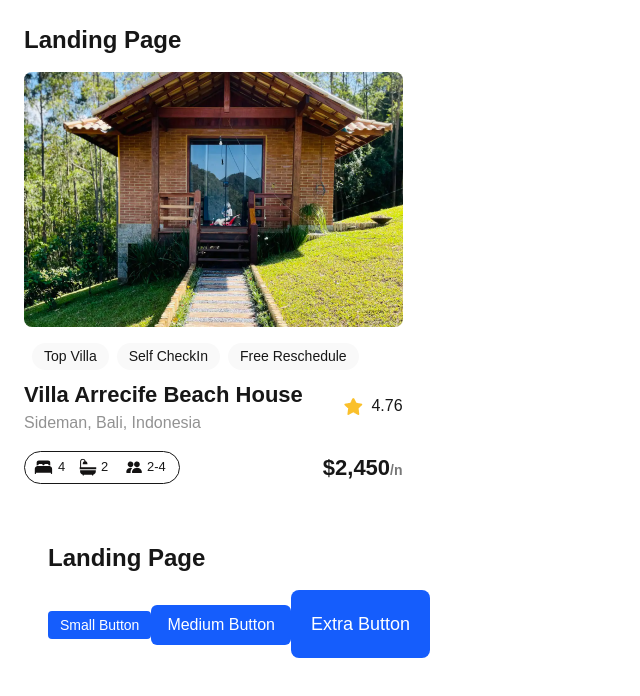
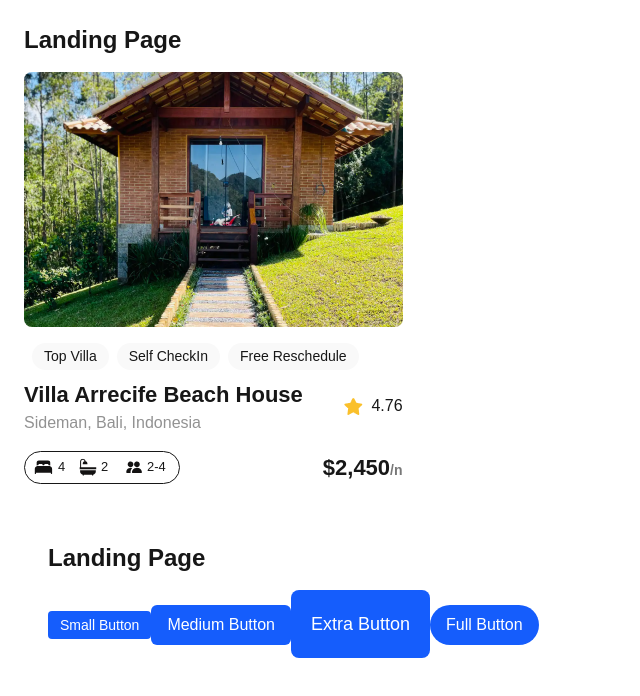
Before and after one commit to Merisola/alx-project-0x00-setup, a Next.js app in the folder alx-project-0x00/: page /landing in a window 1280 px wide. Shown: the top 696 px of the page, without its empty margins (0-640 px from the left). Built offline with nearby package versions, Linux system fonts and the light colour scheme.

Commit message:
updated button

```diff
--- a/alx-project-0x00/components/Button.tsx
+++ b/alx-project-0x00/components/Button.tsx
@@ -12,6 +12,7 @@
     "rounded-sm": "rounded-sm",
     "rounded-md": "rounded-md",
     "rounded-lg": "rounded-lg",
+    "rounded-full": "rounded-full"
   };
 
   return (
--- a/alx-project-0x00/interfaces/index.ts
+++ b/alx-project-0x00/interfaces/index.ts
@@ -6,5 +6,6 @@
 export interface ButtonProps {
   title: string;
   size: "small" | "medium" | "large";
-  shape: "rounded-sm" | "rounded-md" | "rounded-lg";
+  shape: "rounded-sm" | "rounded-md" | "rounded-lg" | "rounded-full";
+  styles?: string;
 }
--- a/alx-project-0x00/pages/landing.tsx
+++ b/alx-project-0x00/pages/landing.tsx
@@ -13,6 +13,7 @@
         <Button title="Small Button" size="small" shape="rounded-sm" />
         <Button title="Medium Button" size="medium" shape="rounded-md" />
         <Button title="Extra Button" size="large" shape="rounded-lg" />
+        <Button title="Full Button" size="medium" shape="rounded-full"/>
       </div>
     </div>
   );
```
